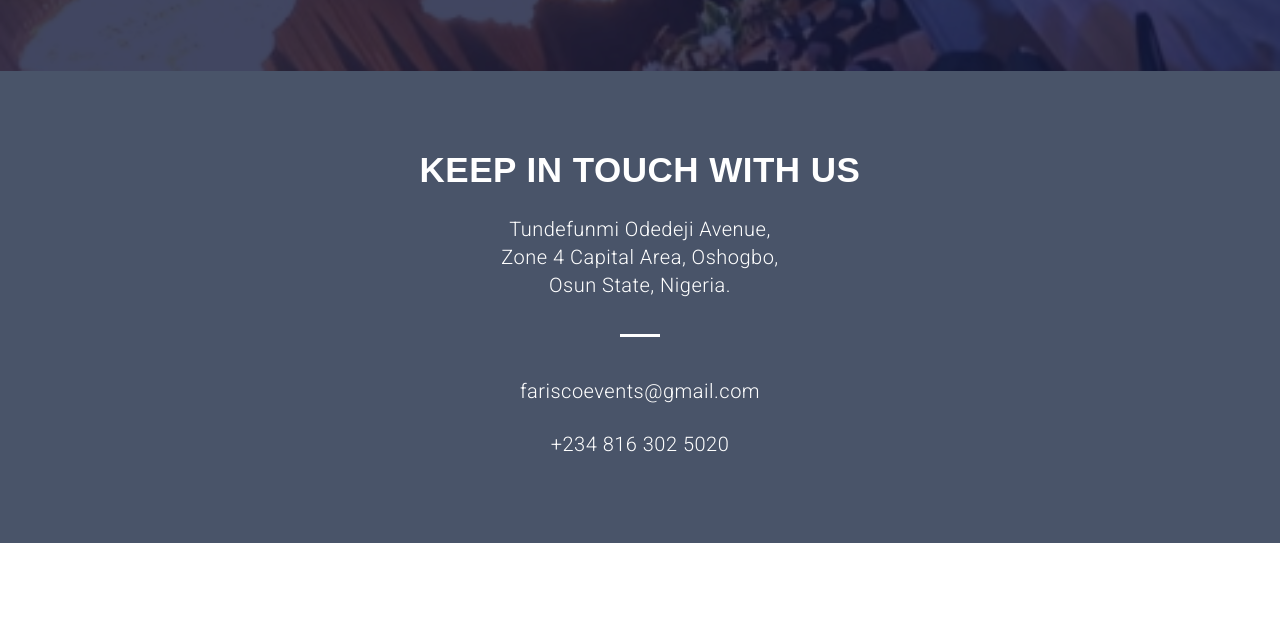
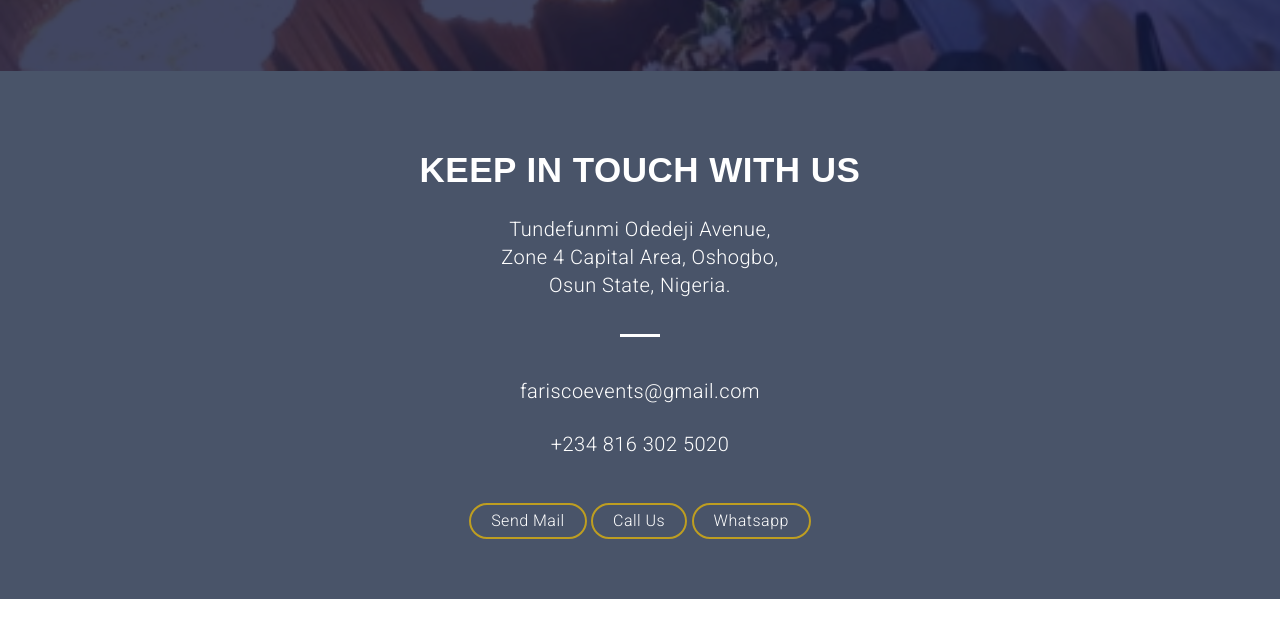
Before and after one commit to WisdomSays/farisco, a plain HTML site: page index.html in a window 1280 px wide. Shown: the part 729-1367 px from the top of the page. Drawn offline with Linux system fonts and the light colour scheme.

Commit message:
Contact Button Updated

```diff
--- a/css/style.css
+++ b/css/style.css
@@ -118,6 +118,25 @@ HEADER
 .bg-color {
   background-color: rgba(18, 24, 58, 0.8);
   min-height: 100vh;
+}
+
+.button {
+  padding: 0.5rem 2rem;
+  border: 2px #be9e21 solid;
+  text-decoration: none;
+  color: #fff;
+  border-radius: 2rem;
+  display: inline-block;
+  margin: 2rem 0 0;
+  transition: background 500ms ease;
+  text-decoration: none;
+}
+
+.button:hover {
+  background: #f4f4f4;
+}
+
+a {
 }
 
 #main-header {
--- a/index.html
+++ b/index.html
@@ -77,6 +77,10 @@
               <p class="sub-title pad-bt15">fariscoevents@gmail.com</p>
               <p class="sub-title pad-bt15">+234 816 302 5020</p>
 
+              <a href="mailto: wisdomsays.g@gmail.com" class="button">Send Mail</a>
+              <a href="tel: +234 7063 4914 76" class="button">Call Us</a>
+              <a href="https://wa.me/+2347063491476" class="button">Whatsapp</a>
+
             </div>
 
               </div>
```
